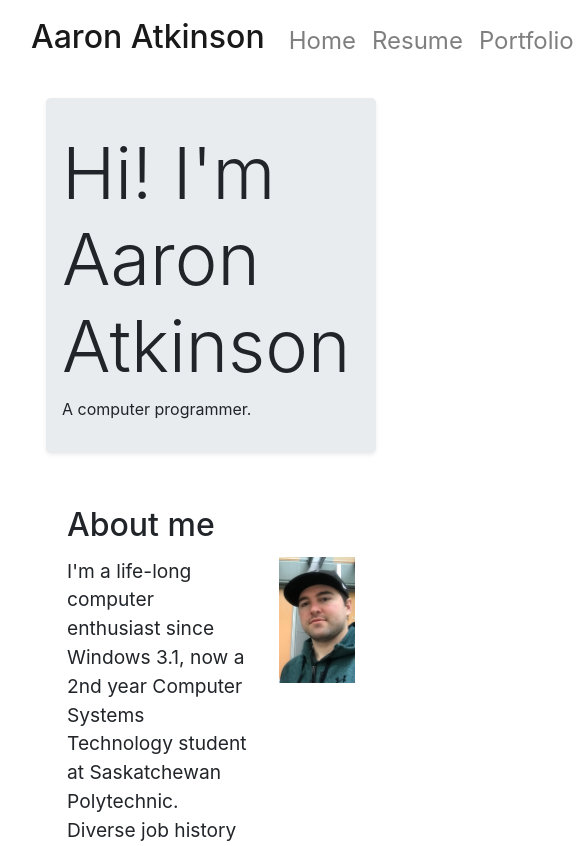
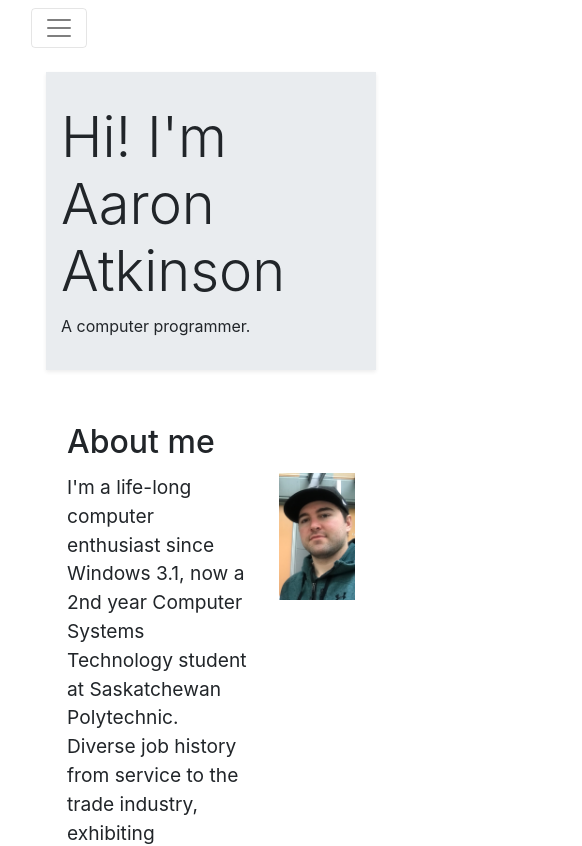
Before and after one commit to TripleA306/web-portfolio, a Vue app: page /#/ in a window 390 px wide. Shown: the top 846 px of the page, 582 px wide, since content can reach past the window. Built offline with nearby package versions, Linux system fonts and the light colour scheme.

Commit message:
Added nav bar to mobile view

```diff
--- a/src/App.vue
+++ b/src/App.vue
@@ -1,23 +1,27 @@
 <template >
   <b-container class="cool" style="width: 100%" >
-      <b-navbar class="">
-          <b-navbar-brand fluid tag="h1" style="font-size: xx-large">Aaron Atkinson</b-navbar-brand>
+
+      <b-navbar toggleable="lg" >
+          <b-navbar-toggle target="nav-collapse"></b-navbar-toggle>
+          <b-collapse id="nav-collapse" is-nav>
+          <b-navbar-brand fluid  tag="h1" style="font-size: xx-large">Aaron Atkinson</b-navbar-brand>
           <b-navbar-nav>
               <b-nav-item style="font-size: x-large" to="/">Home</b-nav-item>
               <b-nav-item style="font-size: x-large" to="/resume">Resume</b-nav-item>
               <b-nav-item style="font-size: x-large" to="/portfolio">Portfolio</b-nav-item>
           </b-navbar-nav>
+          </b-collapse>
       </b-navbar>
       <transition name="fade" mode="out-in">
             <router-view class="routerView"/>
       </transition>
 
 
-      <footer style="margin-top: 2em;  display: flex; flex-direction: row; align-items: center; text-align: center">
+      <b-container style="margin-top: 2em;  display: flex; flex-direction: row; align-items: center; text-align: center">
           <font-awesome-icon  class="pointer"  @click="testLK" size="4x" :icon="['fab', 'linkedin']"/>
           <font-awesome-icon  class="pointer" @click="testGT" size="4x" :icon="['fab', 'github']"/>
           <p style="padding-left: 2em">Created by Aaron Atkinson (2020)</p>
-      </footer>
+      </b-container>
   </b-container>
 </template>
 
--- a/src/components/Home.vue
+++ b/src/components/Home.vue
@@ -1,6 +1,6 @@
 <template>
     <b-container fluid style="margin: 1em">
-        <b-jumbotron header="Hi! I'm Aaron Atkinson" class="shadow-sm">A computer programmer.</b-jumbotron>
+        <b-jumbotron fluid header-level="4"  header="Hi! I'm Aaron Atkinson" class="shadow-sm">A computer programmer.</b-jumbotron>
         <div v-for="s in section" v-bind:key="s.id">
             <b-card v-if="s.id % 2 === 0" style="background-color: #e9ecef; border-radius: 0.5em; border-color: #e9ecef" >
                 <b-media>
--- a/src/components/Portfolio.vue
+++ b/src/components/Portfolio.vue
@@ -1,6 +1,6 @@
 <template>
     <b-container fluid style="margin: 1em">
-        <b-jumbotron header="Portfolio" class="shadow-sm "/>
+        <b-jumbotron fluid header-level="3" header="Portfolio" class="shadow-sm "/>
         <b-container align="center">
         <b-card style=" margin-top: 1rem; max-width: 75%;" class="shadow">
             <b-media >
--- a/src/components/Resume.vue
+++ b/src/components/Resume.vue
@@ -1,6 +1,6 @@
 <template>
     <b-container fluid style="margin: 1em">
-        <b-jumbotron header="Resume" class="shadow-sm "></b-jumbotron>
+        <b-jumbotron fluid header="Resume" class="shadow-sm "></b-jumbotron>
         <b-row >
             <b-col class="col-md-6 col-sm-12">
                 <h1>Skills</h1>
--- a/src/components/projects/Battleship.vue
+++ b/src/components/projects/Battleship.vue
@@ -1,6 +1,6 @@
 <template>
     <b-container fluid>
-        <b-jumbotron v-bind:header="project.name" />
+        <b-jumbotron fluid header-level="3"  v-bind:header="project.name" />
         <b-container class="overflow-hidden">
         <iframe scrolling="no" frameborder="0" width="100%" height="500px" src="https://Command-line-Battleship.aaronatkinson.repl.run" />
         </b-container>
--- a/src/components/projects/CadCamInvaders.vue
+++ b/src/components/projects/CadCamInvaders.vue
@@ -1,6 +1,6 @@
 <template>
     <b-container fluid>
-        <b-jumbotron v-bind:header="project.name" />
+        <b-jumbotron fluid header-level="3"  v-bind:header="project.name" />
         <b-button to="/portfolio">Go back</b-button>
         <b-img :src="project.image[0]"></b-img>
         <b-img :src="project.image[1]"></b-img>
--- a/src/components/projects/Cans4CosmoProject.vue
+++ b/src/components/projects/Cans4CosmoProject.vue
@@ -1,6 +1,6 @@
 <template>
     <b-container fluid>
-        <b-jumbotron v-bind:header="project.name" />
+        <b-jumbotron fluid header-level="3"  v-bind:header="project.name" />
         <b-button to="/portfolio">Go back</b-button>
     </b-container>
 </template>
--- a/src/components/projects/FitnessTracker.vue
+++ b/src/components/projects/FitnessTracker.vue
@@ -1,6 +1,6 @@
 <template>
     <b-container fluid>
-        <b-jumbotron v-bind:header="project.name" />
+        <b-jumbotron fluid header-level="3"  v-bind:header="project.name" />
         <b-button to="/portfolio">Go back</b-button>
 
         <b-img v-bind:src="project.image[0]"></b-img>
--- a/src/components/projects/OpponentMatcher.vue
+++ b/src/components/projects/OpponentMatcher.vue
@@ -1,6 +1,6 @@
 <template>
     <b-container fluid>
-        <b-jumbotron v-bind:header="project.name" />
+        <b-jumbotron fluid header-level="3"  v-bind:header="project.name" />
         <b-button to="/portfolio">Go back</b-button>
 
         <b-img v-bind:src="project.image[0]"></b-img>
```
Also changed, not shown: 1 other file (tests, documents, lock files or other folders).
